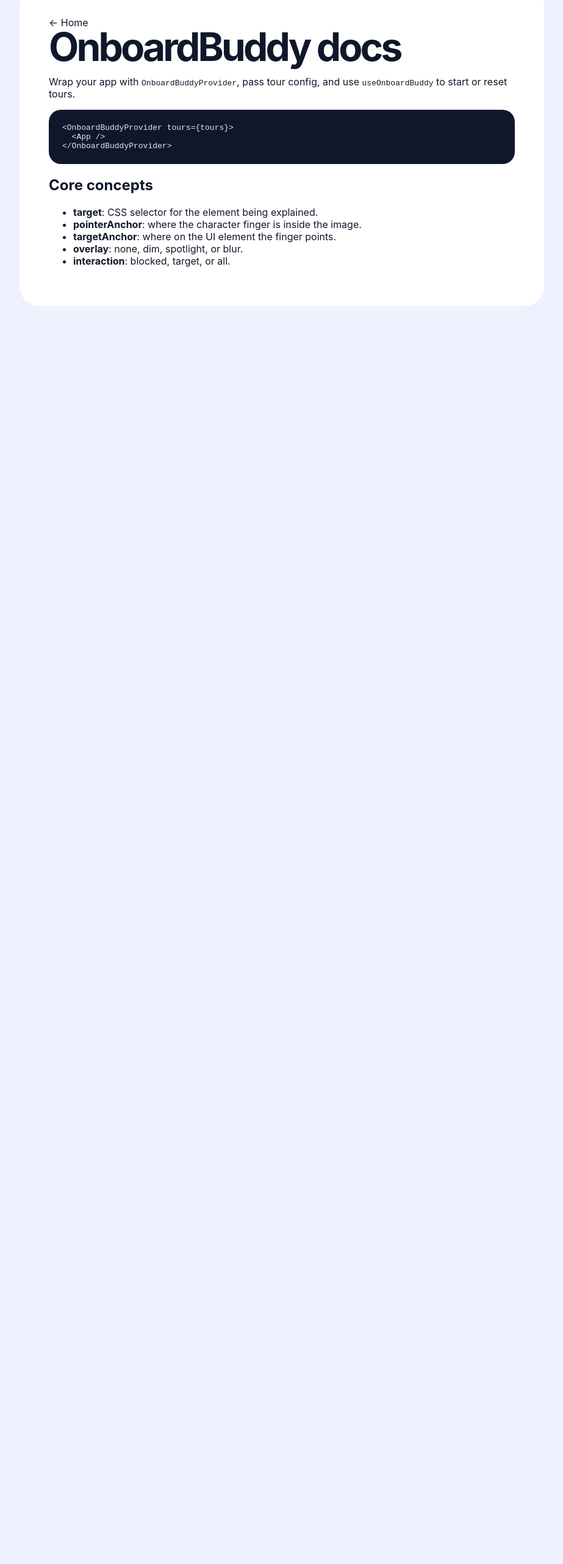
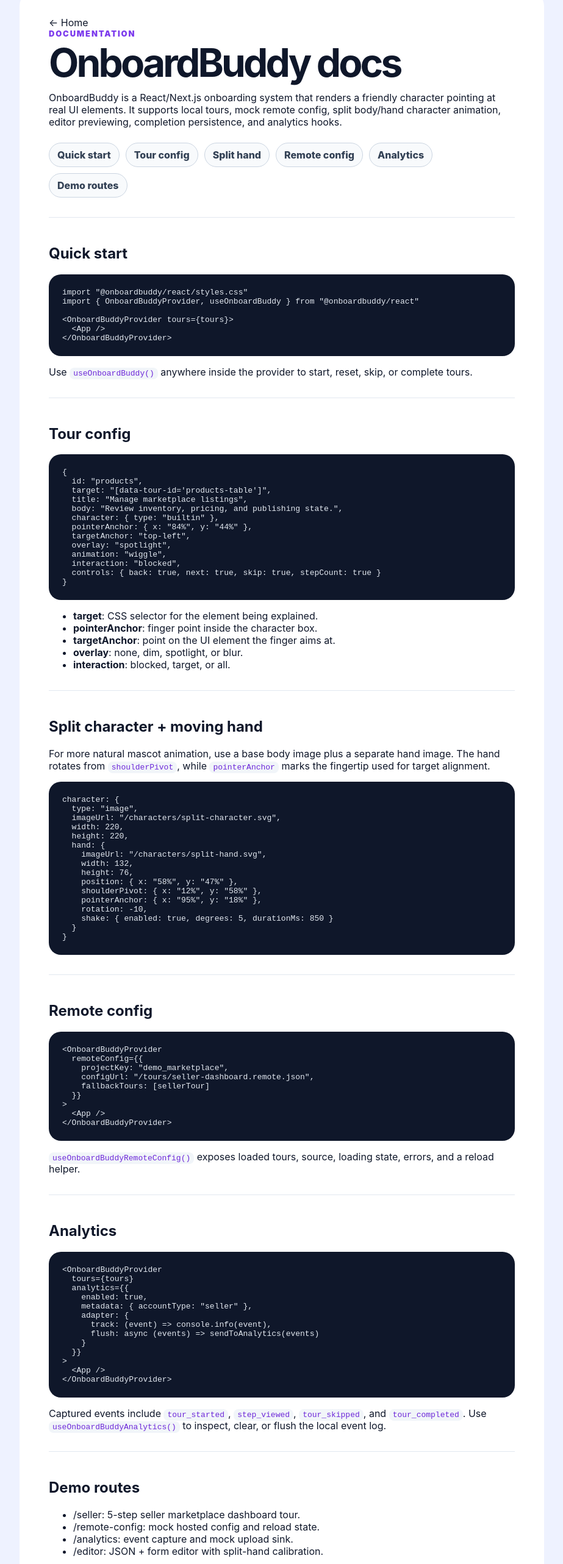
Before and after one commit to prodypanda/OnboardBuddy, a Next.js app in the folder apps/demo/: page /docs in a window 1280 px wide. Shown: the part 61-2626 px from the top of the page at 61% size, without its empty margins (178-1101 px from the left). Before the commit the page ends 800 px from the top, so only its background shows below. Built offline with nearby package versions, Linux system fonts and the light colour scheme.

Commit message:
Expand final documentation

```diff
--- a/apps/demo/src/app/docs/page.tsx
+++ b/apps/demo/src/app/docs/page.tsx
@@ -4,24 +4,61 @@ export default function DocsPage() {
   return (
     <main className="docs-page">
       <Link href="/">← Home</Link>
+      <p className="eyebrow">Documentation</p>
       <h1>OnboardBuddy docs</h1>
       <p>
-        Wrap your app with <code>OnboardBuddyProvider</code>, pass tour config, and use{" "}
-        <code>useOnboardBuddy</code> to start or reset tours.
+        OnboardBuddy is a React/Next.js onboarding system that renders a friendly character
+        pointing at real UI elements. It supports local tours, mock remote config, split body/hand
+        character animation, editor previewing, completion persistence, and analytics hooks.
       </p>
-      <pre>{`<OnboardBuddyProvider tours={tours}>
+
+      <nav className="docs-links" aria-label="Documentation sections">
+        <a href="#quick-start">Quick start</a>
+        <a href="#tour-config">Tour config</a>
+        <a href="#split-hand">Split hand</a>
+        <a href="#remote-config">Remote config</a>
+        <a href="#analytics">Analytics</a>
+        <a href="#demo-routes">Demo routes</a>
+      </nav>
+
+      <section id="quick-start">
+        <h2>Quick start</h2>
+        <pre>{`import "@onboardbuddy/react/styles.css"
+import { OnboardBuddyProvider, useOnboardBuddy } from "@onboardbuddy/react"
+
+<OnboardBuddyProvider tours={tours}>
   <App />
 </OnboardBuddyProvider>`}</pre>
-      <h2>Core concepts</h2>
+        <p>
+          Use <code>useOnboardBuddy()</code> anywhere inside the provider to start, reset, skip, or
+          complete tours.
+        </p>
+      </section>
+
+      <section id="tour-config">
+        <h2>Tour config</h2>
+        <pre>{`{
+  id: "products",
+  target: "[data-tour-id='products-table']",
+  title: "Manage marketplace listings",
+  body: "Review inventory, pricing, and publishing state.",
+  character: { type: "builtin" },
+  pointerAnchor: { x: "84%", y: "44%" },
+  targetAnchor: "top-left",
+  overlay: "spotlight",
+  animation: "wiggle",
+  interaction: "blocked",
+  controls: { back: true, next: true, skip: true, stepCount: true }
+}`}</pre>
         <ul>
           <li>
             <strong>target</strong>: CSS selector for the element being explained.
           </li>
           <li>
-          <strong>pointerAnchor</strong>: where the character finger is inside the image.
+            <strong>pointerAnchor</strong>: finger point inside the character box.
           </li>
           <li>
-          <strong>targetAnchor</strong>: where on the UI element the finger points.
+            <strong>targetAnchor</strong>: point on the UI element the finger aims at.
           </li>
           <li>
             <strong>overlay</strong>: none, dim, spotlight, or blur.
@@ -30,6 +67,89 @@ export default function DocsPage() {
             <strong>interaction</strong>: blocked, target, or all.
           </li>
         </ul>
+      </section>
+
+      <section id="split-hand">
+        <h2>Split character + moving hand</h2>
+        <p>
+          For more natural mascot animation, use a base body image plus a separate hand image. The
+          hand rotates from <code>shoulderPivot</code>, while <code>pointerAnchor</code> marks the
+          fingertip used for target alignment.
+        </p>
+        <pre>{`character: {
+  type: "image",
+  imageUrl: "/characters/split-character.svg",
+  width: 220,
+  height: 220,
+  hand: {
+    imageUrl: "/characters/split-hand.svg",
+    width: 132,
+    height: 76,
+    position: { x: "58%", y: "47%" },
+    shoulderPivot: { x: "12%", y: "58%" },
+    pointerAnchor: { x: "95%", y: "18%" },
+    rotation: -10,
+    shake: { enabled: true, degrees: 5, durationMs: 850 }
+  }
+}`}</pre>
+      </section>
+
+      <section id="remote-config">
+        <h2>Remote config</h2>
+        <pre>{`<OnboardBuddyProvider
+  remoteConfig={{
+    projectKey: "demo_marketplace",
+    configUrl: "/tours/seller-dashboard.remote.json",
+    fallbackTours: [sellerTour]
+  }}
+>
+  <App />
+</OnboardBuddyProvider>`}</pre>
+        <p>
+          <code>useOnboardBuddyRemoteConfig()</code> exposes loaded tours, source, loading state,
+          errors, and a reload helper.
+        </p>
+      </section>
+
+      <section id="analytics">
+        <h2>Analytics</h2>
+        <pre>{`<OnboardBuddyProvider
+  tours={tours}
+  analytics={{
+    enabled: true,
+    metadata: { accountType: "seller" },
+    adapter: {
+      track: (event) => console.info(event),
+      flush: async (events) => sendToAnalytics(events)
+    }
+  }}
+>
+  <App />
+</OnboardBuddyProvider>`}</pre>
+        <p>
+          Captured events include <code>tour_started</code>, <code>step_viewed</code>,{" "}
+          <code>tour_skipped</code>, and <code>tour_completed</code>. Use{" "}
+          <code>useOnboardBuddyAnalytics()</code> to inspect, clear, or flush the local event log.
+        </p>
+      </section>
+
+      <section id="demo-routes">
+        <h2>Demo routes</h2>
+        <ul>
+          <li>
+            <Link href="/seller">/seller</Link>: 5-step seller marketplace dashboard tour.
+          </li>
+          <li>
+            <Link href="/remote-config">/remote-config</Link>: mock hosted config and reload state.
+          </li>
+          <li>
+            <Link href="/analytics">/analytics</Link>: event capture and mock upload sink.
+          </li>
+          <li>
+            <Link href="/editor">/editor</Link>: JSON + form editor with split-hand calibration.
+          </li>
+        </ul>
+      </section>
     </main>
   );
 }
--- a/apps/demo/src/app/globals.css
+++ b/apps/demo/src/app/globals.css
@@ -423,6 +423,41 @@ th {
   padding: 22px;
 }
 
+.docs-page section {
+  border-top: 1px solid #e2e8f0;
+  margin-top: 32px;
+  padding-top: 24px;
+}
+
+.docs-page code {
+  background: #f1f5f9;
+  border-radius: 8px;
+  color: #6d28d9;
+  padding: 2px 6px;
+}
+
+.docs-page pre code {
+  background: transparent;
+  color: inherit;
+  padding: 0;
+}
+
+.docs-links {
+  display: flex;
+  flex-wrap: wrap;
+  gap: 10px;
+  margin: 24px 0 32px;
+}
+
+.docs-links a {
+  background: #f8fafc;
+  border: 1px solid #cbd5e1;
+  border-radius: 999px;
+  color: #334155;
+  font-weight: 800;
+  padding: 9px 13px;
+}
+
 @media (max-width: 980px) {
   .app-frame,
   .dashboard-grid,
```
Also changed, not shown: 7 other files (tests, documents, lock files or other folders). Lines whose indentation alone changed are shown as unchanged.
